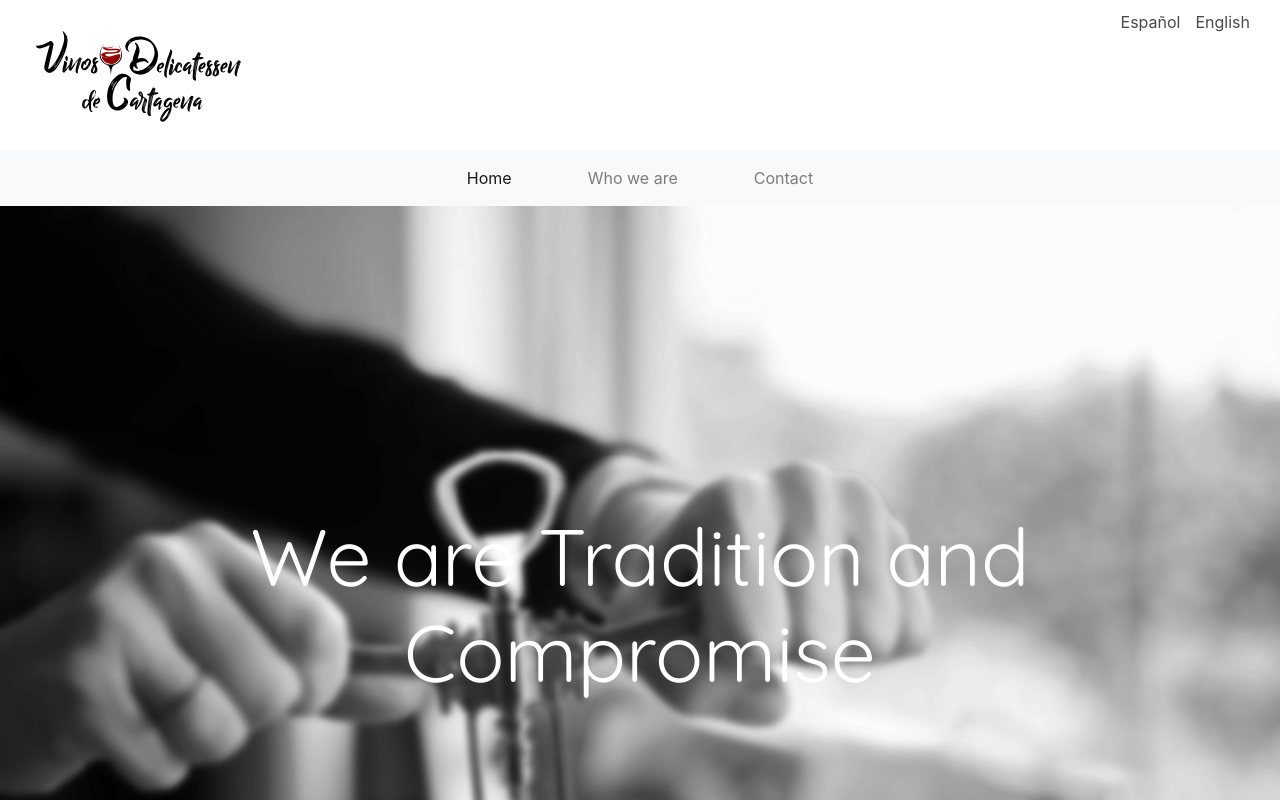
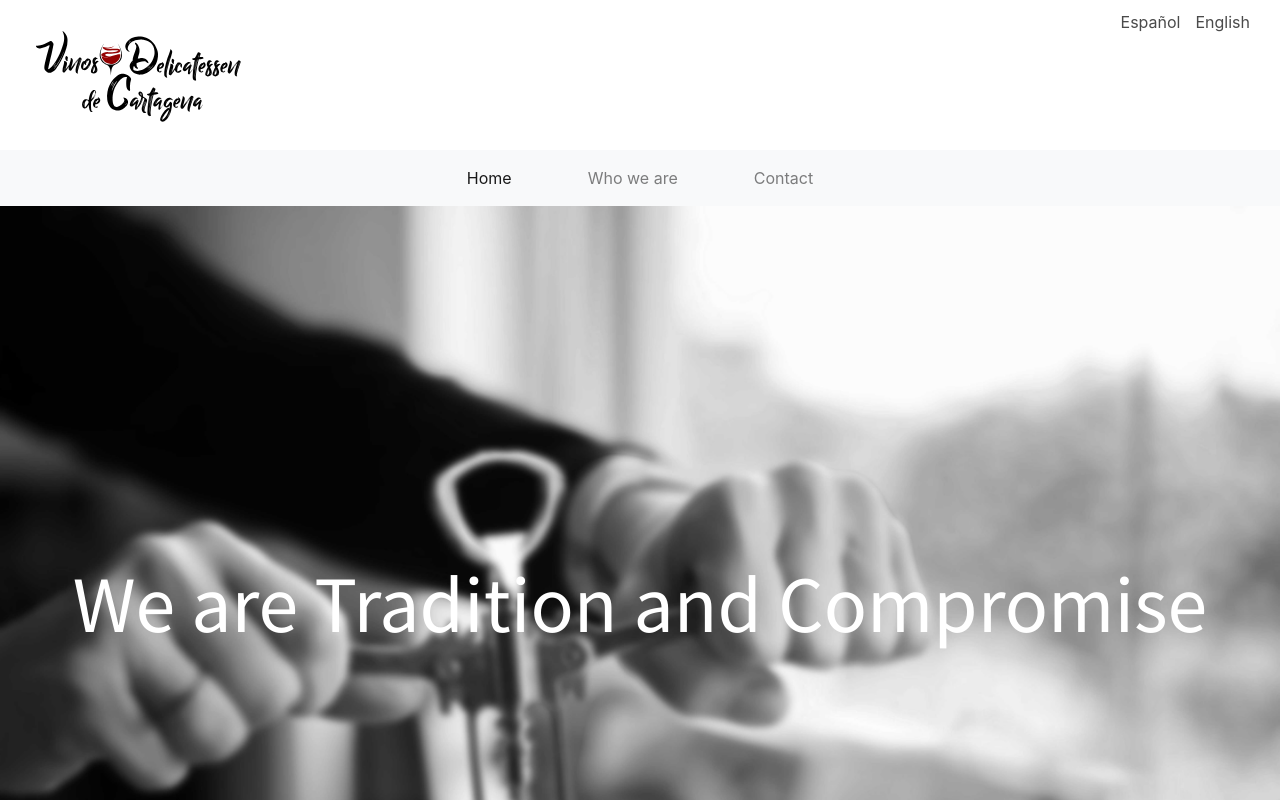
Before and after one commit to rebeldevelop/vinos-y-delicatessen-de-cartagena-web, a Vue app in the folder vinosydelicatessendecartagenaweb/: page / in a window 1280 px wide. Shown: the top 800 px of the page. Built offline with nearby package versions, Linux system fonts and the light colour scheme; a web font is replaced by a local one.

Commit message:
cambiada la fuente de los titulos

```diff
--- a/vinosydelicatessendecartagenaweb/src/assets/styles/styleGlobal.css
+++ b/vinosydelicatessendecartagenaweb/src/assets/styles/styleGlobal.css
@@ -25,7 +25,8 @@
   }
 
   .titulo_style{
-    font-family: 'Quicksand', sans-serif;
+    font-family: 'Source Sans Pro', sans-serif;
+    /* font-family: 'Quicksand', sans-serif; */
     font-weight: 400;
     font-size: 2.5rem;
     padding: 20px 20px;
```
